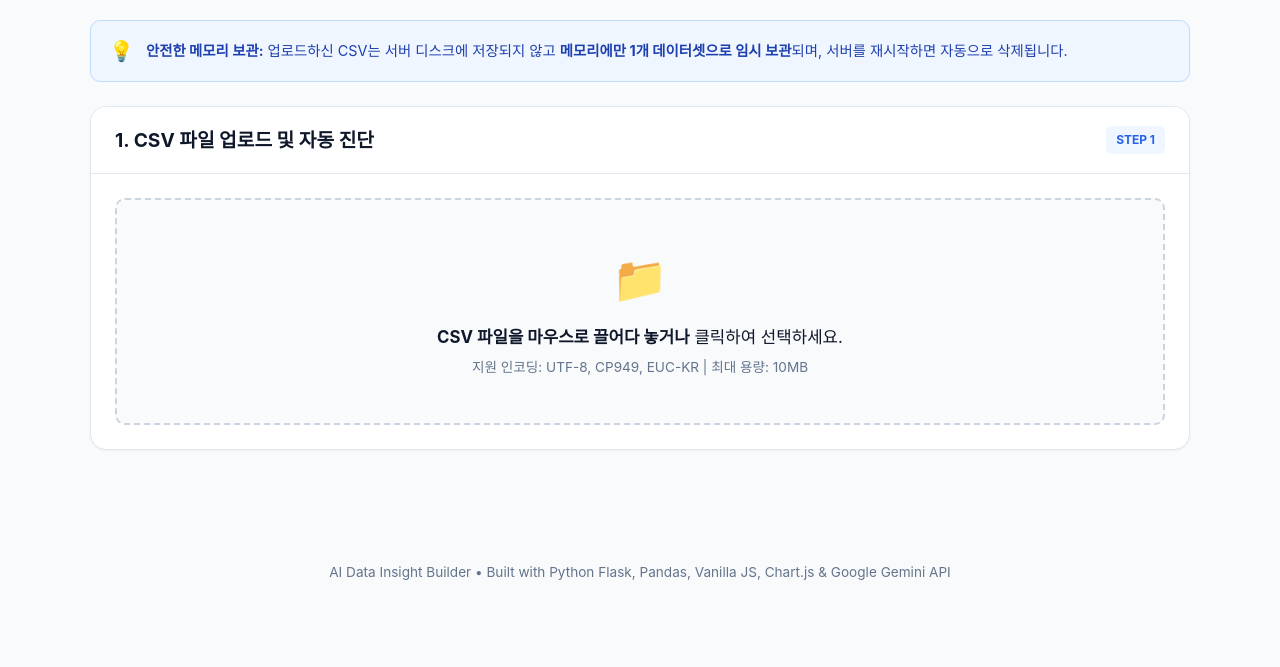
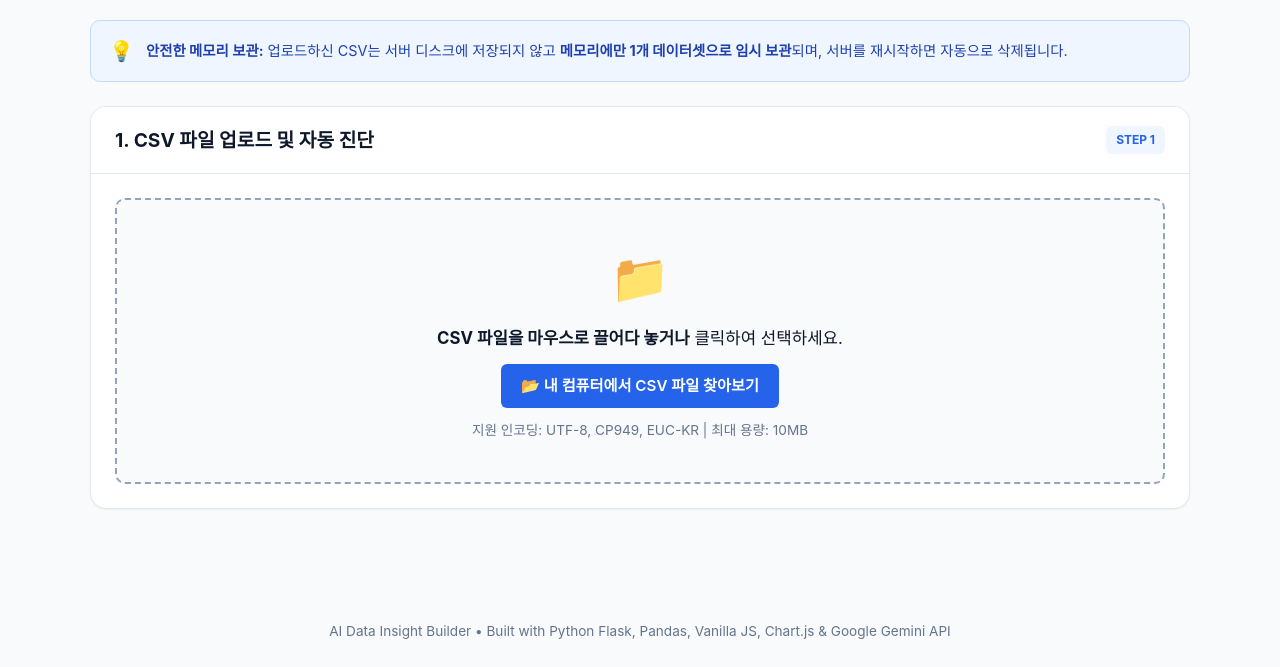
Before and after one commit to k1myoonj/data-insight-builder, a Flask app: page / in a window 1280 px wide. Shown: the part 133-800 px from the top of the page. Run offline with Flask 3, Linux system fonts and the light colour scheme; some libraries are stand-ins or nearby versions.

Commit message:
fix: Replace dropzone with native HTML label, add browse button, and prevent dragover default

```diff
--- a/app.py
+++ b/app.py
@@ -28,6 +28,14 @@ app = Flask(__name__)
 # 업로드 최대 용량 설정 (MB 단위)
 MAX_UPLOAD_MB = int(os.getenv("MAX_UPLOAD_MB", 10))
 app.config['MAX_CONTENT_LENGTH'] = MAX_UPLOAD_MB * 1024 * 1024
+app.config['SEND_FILE_MAX_AGE_DEFAULT'] = 0
+
+@app.after_request
+def add_no_cache_headers(response):
+    response.headers["Cache-Control"] = "no-cache, no-store, must-revalidate"
+    response.headers["Pragma"] = "no-cache"
+    response.headers["Expires"] = "0"
+    return response
 
 # 메모리 기반 데이터셋 보관소 (디스크 영구 저장 금지, 1개 데이터셋만 보관)
 CURRENT_DATASET = {
--- a/static/app.js
+++ b/static/app.js
@@ -233,34 +233,37 @@
     startInspect();
   }
 
-  // 드롭존 이벤트
-  dropZone.addEventListener('click', (e) => {
-    if (e.target !== fileInput) {
-      fileInput.click();
-    }
-  });
+  // 브라우저 기본 드래그 앤 드롭 파일 열기 방지
+  window.addEventListener('dragover', (e) => e.preventDefault(), false);
+  window.addEventListener('drop', (e) => e.preventDefault(), false);
 
+  // 드롭존 시각 효과 및 파일 수신 이벤트
   ['dragenter', 'dragover'].forEach(eventName => {
     dropZone.addEventListener(eventName, (e) => {
       e.preventDefault();
+      e.stopPropagation();
       dropZone.classList.add('dragover');
     });
   });
 
-  ['dragleave', 'drop'].forEach(eventName => {
+  ['dragleave', 'dragend'].forEach(eventName => {
     dropZone.addEventListener(eventName, (e) => {
       e.preventDefault();
+      e.stopPropagation();
       dropZone.classList.remove('dragover');
     });
   });
 
   dropZone.addEventListener('drop', (e) => {
     e.preventDefault();
-    if (e.dataTransfer.files && e.dataTransfer.files.length > 0) {
+    e.stopPropagation();
+    dropZone.classList.remove('dragover');
+    if (e.dataTransfer && e.dataTransfer.files && e.dataTransfer.files.length > 0) {
       handleFileSelect(e.dataTransfer.files[0]);
     }
   });
 
+  // input[type=file] 변경 이벤트 (label 클릭 시 브라우저가 자동 트리거)
   fileInput.addEventListener('change', (e) => {
     if (e.target.files && e.target.files.length > 0) {
       handleFileSelect(e.target.files[0]);
--- a/static/style.css
+++ b/static/style.css
@@ -293,45 +293,55 @@ body {
    Step 1: 업로드 드롭존
    -------------------------------------------------------------------------- */
 .drop-zone {
+  display: block;
   position: relative;
-  border: 2px dashed #cbd5e1;
+  border: 2px dashed #94a3b8;
   border-radius: var(--radius-md);
-  padding: 44px 24px;
+  padding: 40px 24px;
   text-align: center;
   background-color: #f8fafc;
   cursor: pointer;
   transition: all 0.2s ease;
+  user-select: none;
 }
 
 .drop-zone:hover, .drop-zone.dragover {
   border-color: var(--primary-color);
   background-color: #eff6ff;
+  border-style: solid;
 }
 
-.file-input {
-  position: absolute;
-  top: 0;
-  left: 0;
-  width: 100%;
-  height: 100%;
-  opacity: 0;
-  cursor: pointer;
-  z-index: 10;
+.file-input-hidden {
+  display: none !important;
 }
 
 .drop-zone-content {
-  pointer-events: none;
+  display: flex;
+  flex-direction: column;
+  align-items: center;
 }
 
 .upload-icon {
-  font-size: 2.8rem;
+  font-size: 3rem;
   margin-bottom: 8px;
 }
 
 .drop-prompt {
   font-size: 1.05rem;
   color: var(--text-main);
-  margin-bottom: 6px;
+  margin-bottom: 12px;
+}
+
+.drop-btn-wrapper {
+  margin-bottom: 12px;
+}
+
+.btn-select-file {
+  display: inline-block;
+  padding: 10px 20px;
+  font-size: 0.95rem;
+  font-weight: 600;
+  pointer-events: none; /* 라벨 클릭이 바로 통과되도록 */
 }
 
 .drop-subtext {
--- a/templates/index.html
+++ b/templates/index.html
@@ -4,7 +4,7 @@
   <meta charset="UTF-8">
   <meta name="viewport" content="width=device-width, initial-scale=1.0">
   <title>AI Data Insight Builder</title>
-  <link rel="stylesheet" href="/static/style.css">
+  <link rel="stylesheet" href="/static/style.css?v=20261020_02">
   <!-- Chart.js CDN -->
   <script src="https://cdn.jsdelivr.net/npm/chart.js"></script>
 </head>
@@ -46,14 +46,17 @@
         <span class="step-badge">Step 1</span>
       </div>
       <div class="card-body">
-        <div id="dropZone" class="drop-zone">
-          <input type="file" id="fileInput" accept=".csv" class="file-input">
+        <label for="fileInput" id="dropZone" class="drop-zone">
+          <input type="file" id="fileInput" accept=".csv,text/csv" class="file-input-hidden">
           <div class="drop-zone-content">
             <div class="upload-icon">📁</div>
             <p class="drop-prompt"><strong>CSV 파일을 마우스로 끌어다 놓거나</strong> 클릭하여 선택하세요.</p>
+            <div class="drop-btn-wrapper">
+              <span class="btn btn-primary btn-select-file">📂 내 컴퓨터에서 CSV 파일 찾아보기</span>
+            </div>
             <p class="drop-subtext">지원 인코딩: UTF-8, CP949, EUC-KR | 최대 용량: 10MB</p>
           </div>
-        </div>
+        </label>
 
         <div id="selectedFileInfo" class="selected-file-info hidden">
           <div class="file-meta">
@@ -325,6 +328,6 @@
     <p>AI Data Insight Builder &bull; Built with Python Flask, Pandas, Vanilla JS, Chart.js &amp; Google Gemini API</p>
   </footer>
 
-  <script src="/static/app.js"></script>
+  <script src="/static/app.js?v=20261020_02"></script>
 </body>
 </html>
```
